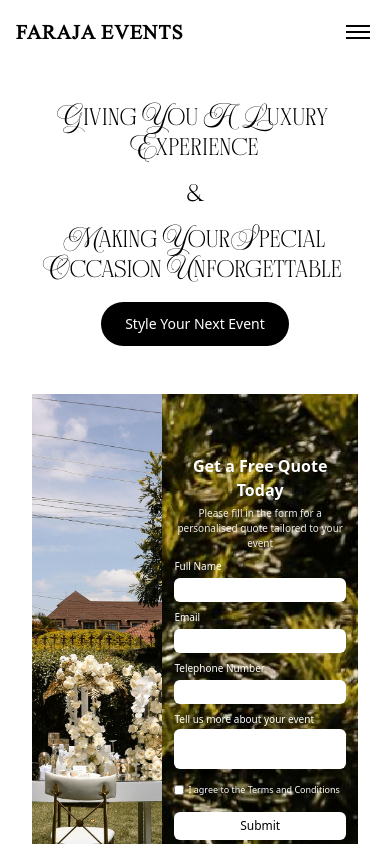
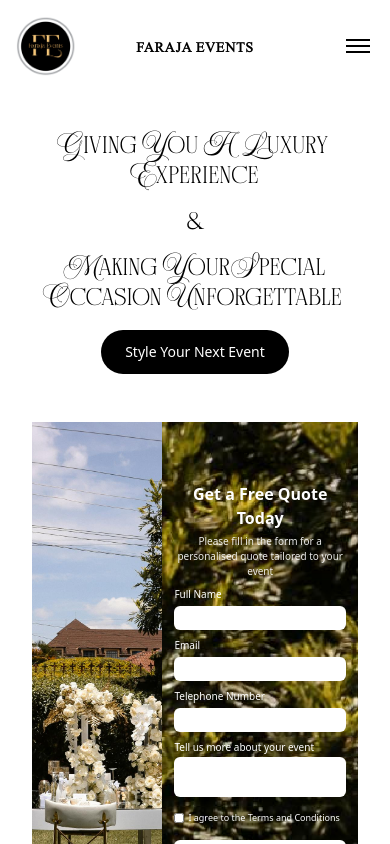
Before and after one commit to sakibnjr/farjana-events, a Next.js app: page / in a window 390 px wide. Shown: the top 844 px of the page. Built offline with nearby package versions, Linux system fonts and the light colour scheme.

Commit message:
all done

```diff
--- a/src/components/New.js
+++ b/src/components/New.js
@@ -20,9 +20,9 @@ const New = () => {
         animate={{ y: 0, opacity: 1 }}
         transition={{ duration: 0.6, ease: "easeOut" }}
       >
-        {/* Left: Logo - Hidden on mobile */}
+        {/* Left: Logo - Smaller on mobile, normal on desktop */}
         <motion.div
-          className="hidden md:block flex-shrink-0 z-20"
+          className="flex-shrink-0 z-20 flex items-center"
           initial={{ x: -50, opacity: 0 }}
           animate={{ x: 0, opacity: 1 }}
           transition={{ duration: 0.6, delay: 0.2 }}
@@ -31,22 +31,24 @@ const New = () => {
           <Image
             src="/logo.png"
             alt="Faraja Events"
-            width={110}
-            height={110}
-            className="size-auto"
+            width={60}
+            height={60}
+            priority
+            unoptimized
+            className="w-[60px] h-[60px] md:w-[110px] md:h-[110px] object-contain"
           />
         </motion.div>
 
-        {/* Brand Name - Left on mobile, Center on desktop */}
+        {/* Brand Name - Center on mobile and desktop */}
         <motion.div
-          className="md:absolute md:left-1/2 md:transform md:-translate-x-1/2 z-20"
+          className="absolute left-1/2 transform -translate-x-1/2 z-20"
           initial={{ y: -30, opacity: 0 }}
           animate={{ y: 0, opacity: 1 }}
           transition={{ duration: 0.6, delay: 0.4 }}
         >
           <Link
             href="/"
-            className="font-bold text-xl md:text-2xl lg:text-4xl tracking-wider font-tnr uppercase"
+            className="font-bold text-sm md:text-2xl lg:text-4xl tracking-wider font-tnr uppercase"
           >
             faraja events
           </Link>
```
